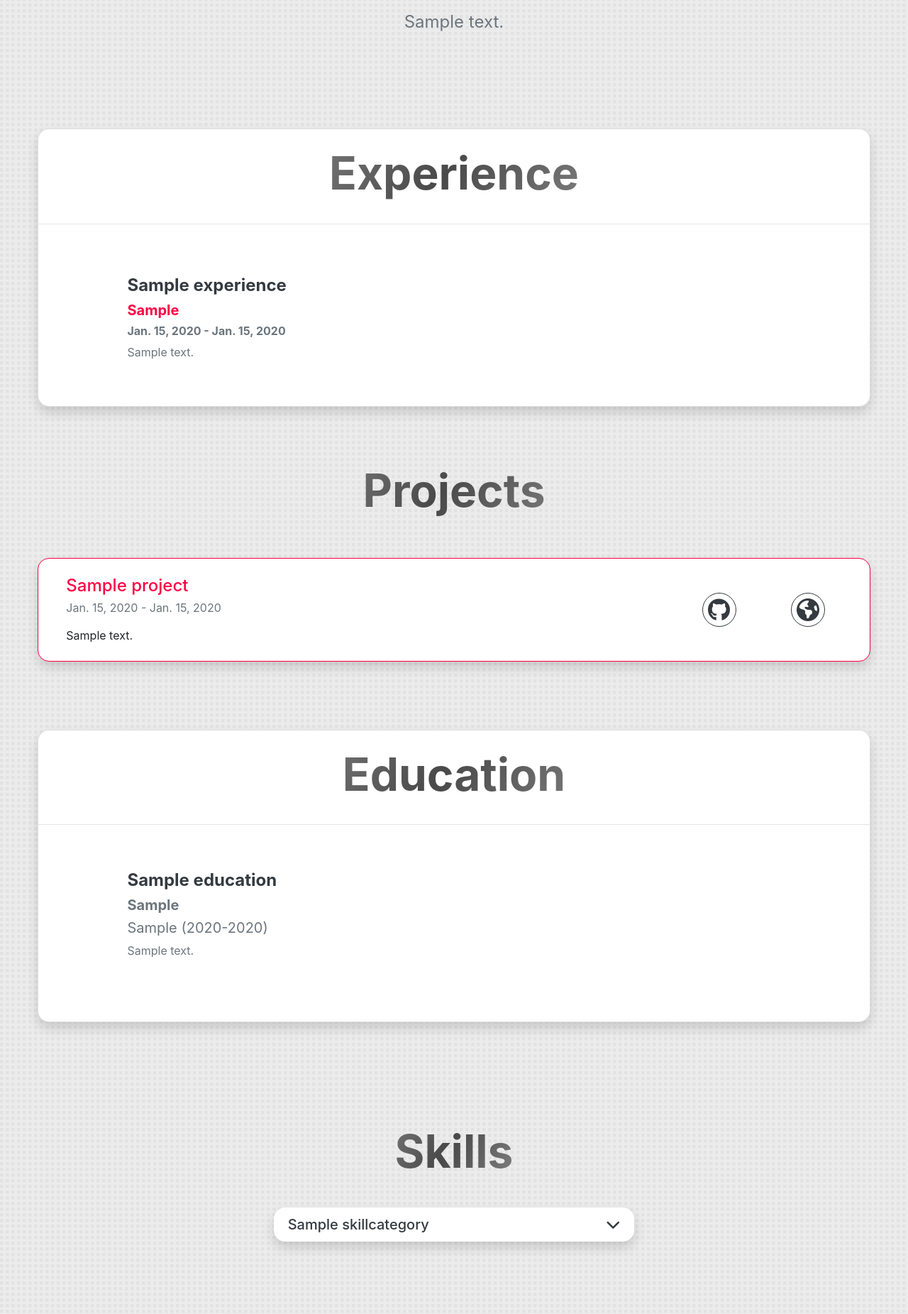
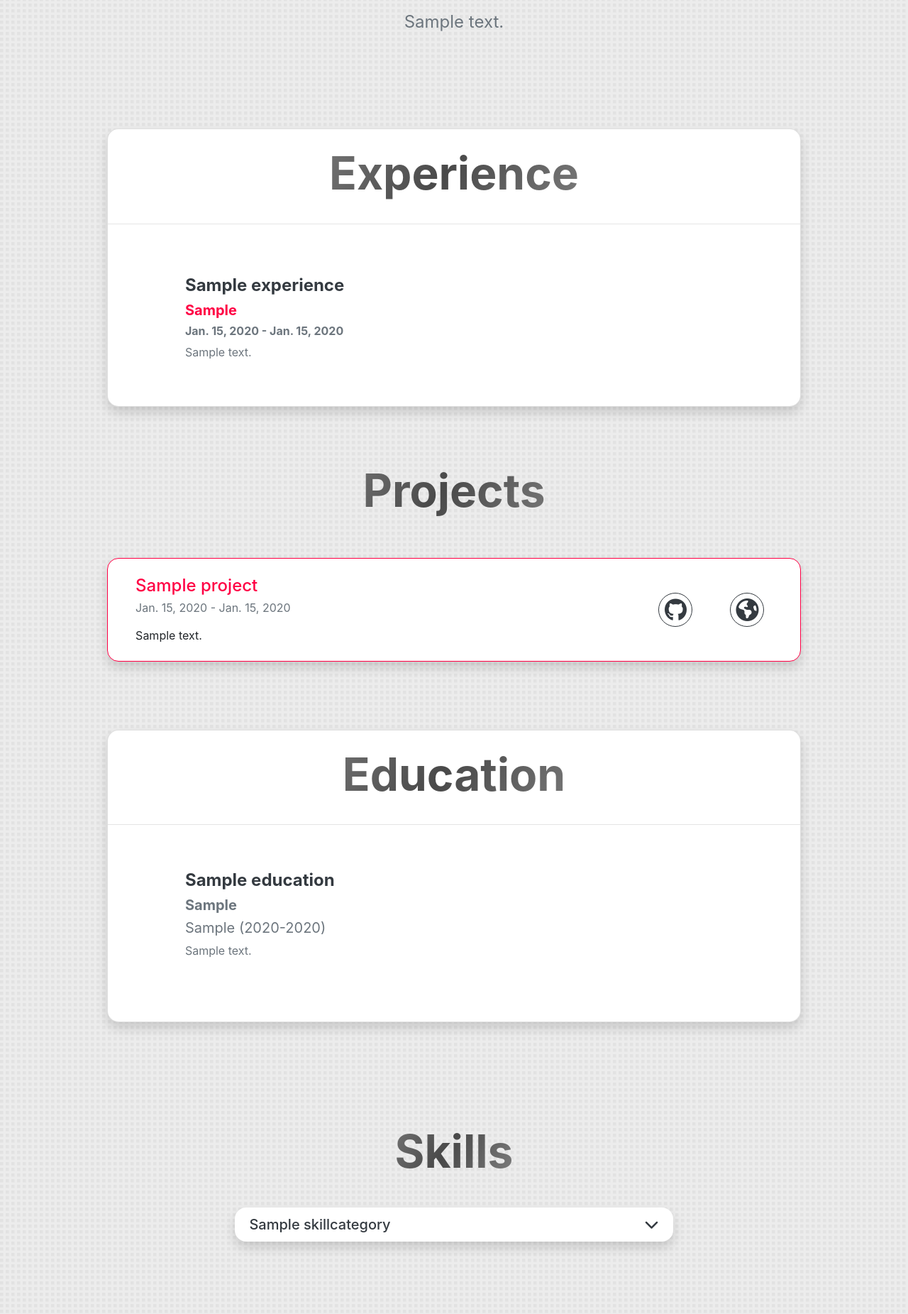
Before and after one commit to udz-codes/Pholio, a Django app: template pholio/templates/pholio/portfolio.html in a window 1280 px wide. Shown: the part 587-2438 px from the top of the page at 71% size. Run offline with Django 3.2, Linux system fonts and the light colour scheme; the template is opened without the code that fills it: values that come from a table or form of the project are taken from there, others are empty; tables that the repository leaves empty hold one stand-in row (values such as "Sample post"); parts of the project's set-up code (start-up, migrations or seed data) failed here and were passed over; some libraries are stand-ins or nearby versions.

Commit message:
UI Improvement for portfolio page

```diff
--- a/pholio/templates/pholio/portfolio.html
+++ b/pholio/templates/pholio/portfolio.html
@@ -7,7 +7,7 @@
 {% endblock %}
 
 {% block body %}
-    <div class="col-12 p-0 m-0 mb-5">
+    <div class="col-12 p-0 m-0 mb-5 d-flex flex-column align-items-center">
         <div class="col-12 animated_background d-flex align-items-center justify-content-center" style="height: 40vh; border-bottom-right-radius: 2em; border-bottom-left-radius: 2em;">
             <div class="col-12 p-0 m-0 d-flex flex-column align-items-center justify-content-center">
                 <div class="main-headings col-12 pl-0 pr-0 d-flex flex-fill flex-column align-items-center justify-content-center" style="height: 40vh;">
@@ -65,7 +65,7 @@
 
     {% if sections.experience %}
 
-        <div class="col-12 p-0 m-0 d-flex align-items-center justify-content-center mt-3" style="min-height: 40vh;">
+        <div class="col-12 col-sm-10 p-0 m-0 d-flex align-items-center justify-content-center mt-3" style="min-height: 40vh;">
             <div class="col-11 card shadow d-flex flex-column align-items-center justify-content-center pt-4 pb-5" style="border-radius: 1em;">
                 <h1 class="text-dark font-weight-bold animated_text section-heading">Experience</h1>
                 <hr class="col-12 mt-4 mb-5">
@@ -94,7 +94,7 @@
 
     {% if sections.projects %}
 
-        <div class="col-12 row p-0 m-0 d-flex align-items-center justify-content-center mt-5" style="min-height: 30vh;">
+        <div class="col-12 col-sm-10 row p-0 m-0 d-flex align-items-center justify-content-center mt-5" style="min-height: 30vh;">
             <h1 class="text-dark font-weight-bold p-3 mb-3 mt-3 animated_text section-heading">Projects</h1>
             <div class="col-11 d-flex flex-wrap align-items-center justify-content-around p-0 m-0">
                 {% if projects|length > 0 %}
@@ -136,7 +136,7 @@
 
     {% if sections.education %}
 
-        <div class="col-12 row p-0 m-0 d-flex align-items-center justify-content-center mt-5" style="min-height: 40vh;">
+        <div class="col-12 col-sm-10 row p-0 m-0 d-flex align-items-center justify-content-center mt-5" style="min-height: 40vh;">
             <div class="col-11 card shadow d-flex flex-column align-items-center justify-content-center mt-5 pb-5" style="border-radius: 1em;">
                 <h1 class="text-dark p-3 font-weight-bold mb-0 mt-2 animated_text section-heading">Education</h1>
                 <hr class="col-12 pb-5">
@@ -165,12 +165,12 @@
 
     {% if sections.skills %}
 
-        <div class="col-12 row p-0 m-0 d-flex align-items-center justify-content-center mt-5 mb-5" style="min-height: 10vh;">
-            <div class="col-11 p-3 pt-4 pb-4 p-sm-5 m-0 d-flex flex-column align-items-center justify-content-center mt-5 mb-5">
+        <div class="col-12 col-sm-10 row p-0 m-0 d-flex align-items-center justify-content-center mt-5 mb-5" style="min-height: 10vh;">
+            <div class="col-12 p-3 pt-4 pb-4 p-sm-5 m-0 d-flex flex-column align-items-center justify-content-center mt-5 mb-5">
                 <h1 class="text-dark font-weight-bold mb-3 animated_text section-heading">Skills</h1>
 
                 {% if skills|length > 0 %}
-                <div class="col-12 col-sm-6 d-flex flex-column align-items-center justify-content-center">
+                <div class="col-12 col-sm-8 d-flex flex-column align-items-center justify-content-center">
 
                     {% for category in skillCategories %}
                     <div class="col-12 p-0 m-0 mt-4">
@@ -224,7 +224,7 @@
 
     {% if sections.certifications %}
 
-        <div class="col-12 p-0 m-0 d-flex align-items-center justify-content-center mt-5" style="min-height: 40vh;">
+        <div class="col-12 col-sm-10 p-0 m-0 d-flex align-items-center justify-content-center mt-5" style="min-height: 40vh;">
             <div class="col-11 card shadow d-flex flex-column align-items-center justify-content-center pt-4 pb-5" style="border-radius: 1em;">
                 <h1 class="text-dark font-weight-bold mt-2 animated_text section-heading">Certifications</h1>
                 <hr class="col-12 mt-4">
```
